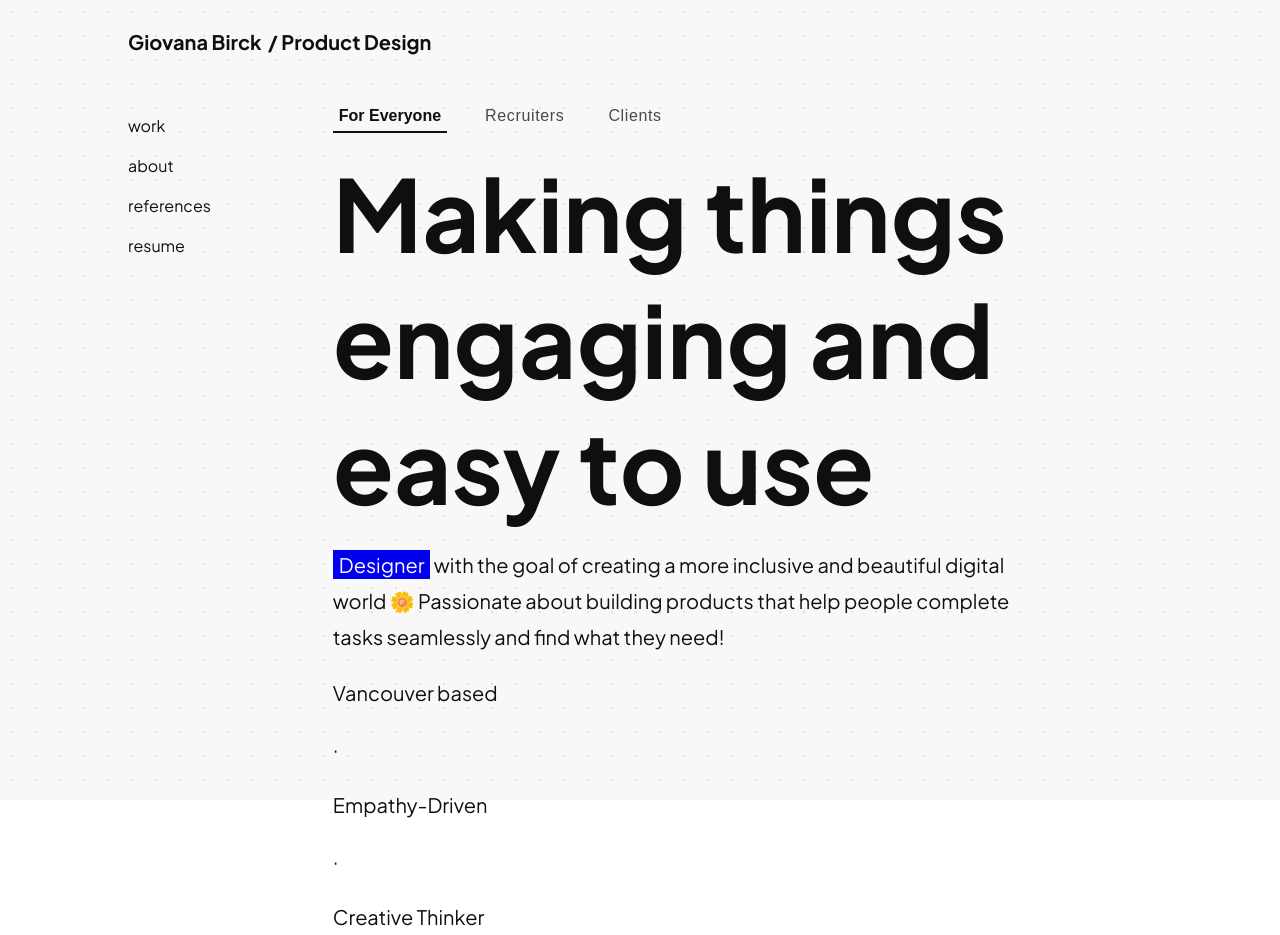
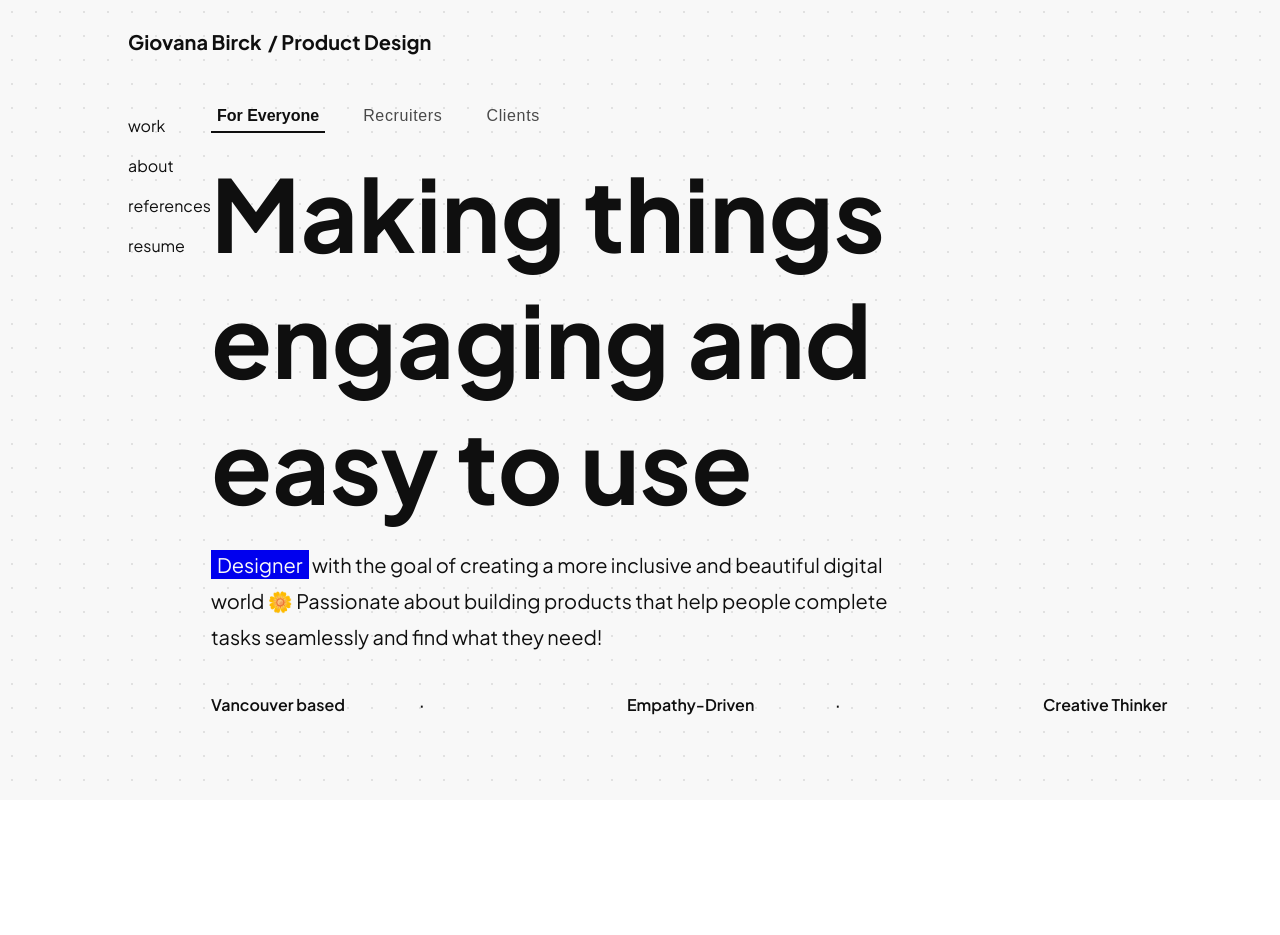
Before and after one commit to giovanabirck/website-test, a React (Create React App) app: page /product-design in a window 1280 px wide. After the commit the page ends 800 px from the top, so only its background shows below. Built offline with nearby package versions, Linux system fonts and the light colour scheme.

Commit message:
bullet points

```diff
--- a/src/pages/product-design/ProductDesign.js
+++ b/src/pages/product-design/ProductDesign.js
@@ -15,7 +15,7 @@ function ProductDesign() {
               digital world 🌼 Passionate about building products that help
               people complete tasks seamlessly and find what they need!
             </p>
-            <div className='bullet points'>
+            <div className='bullet_points'>
               <p>Vancouver based</p>
               <p>·</p>
               <p>Empathy-Driven</p>
--- a/src/pages/product-design/ProductDesign.modules.css
+++ b/src/pages/product-design/ProductDesign.modules.css
@@ -91,3 +91,15 @@
     color: #F8F8F8;
     padding: 0.1em 0.3em 0.1em 0.3em;
 }
+
+.bullet_points {
+    display: flex;
+    flex-direction: row;
+    justify-content: flex-start;
+    column-gap: 1rem;
+}
+
+.bullet_points p {
+    font-size: 16px;
+    font-weight: 600;
+}
```
